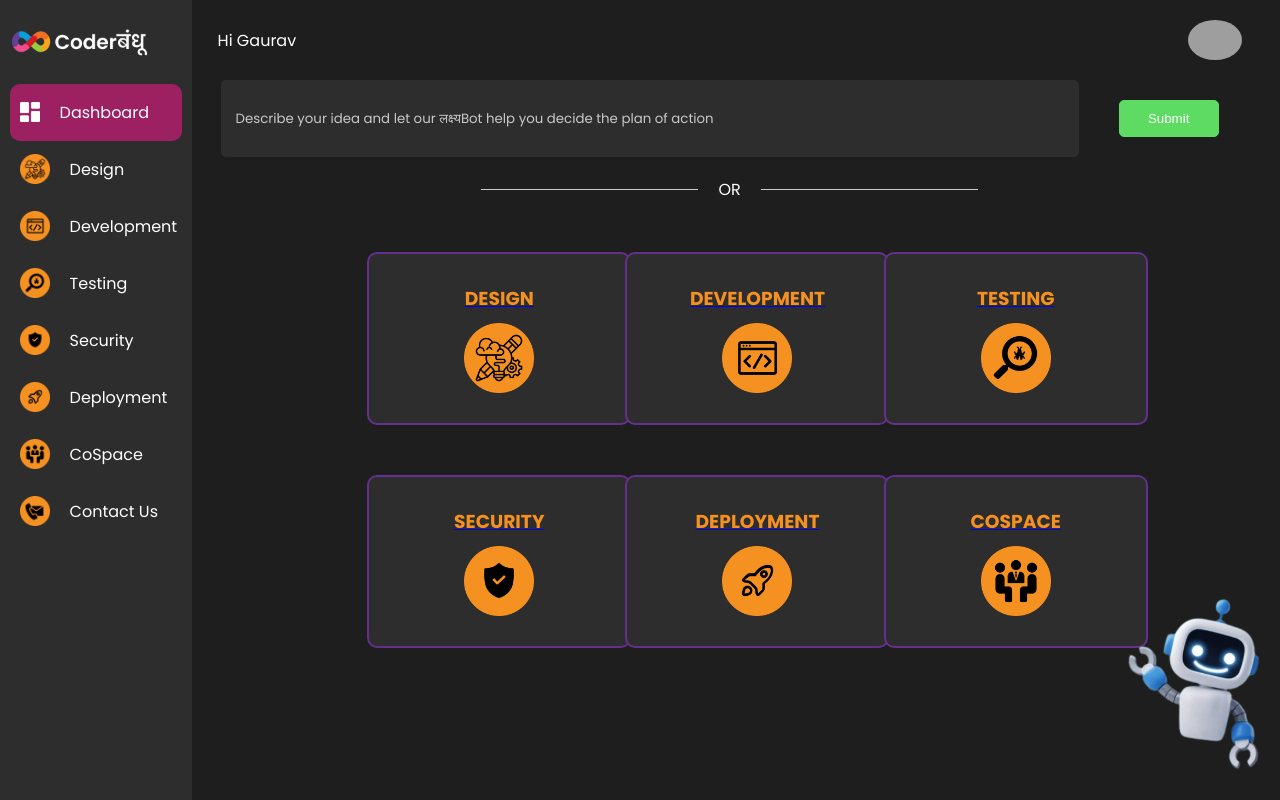
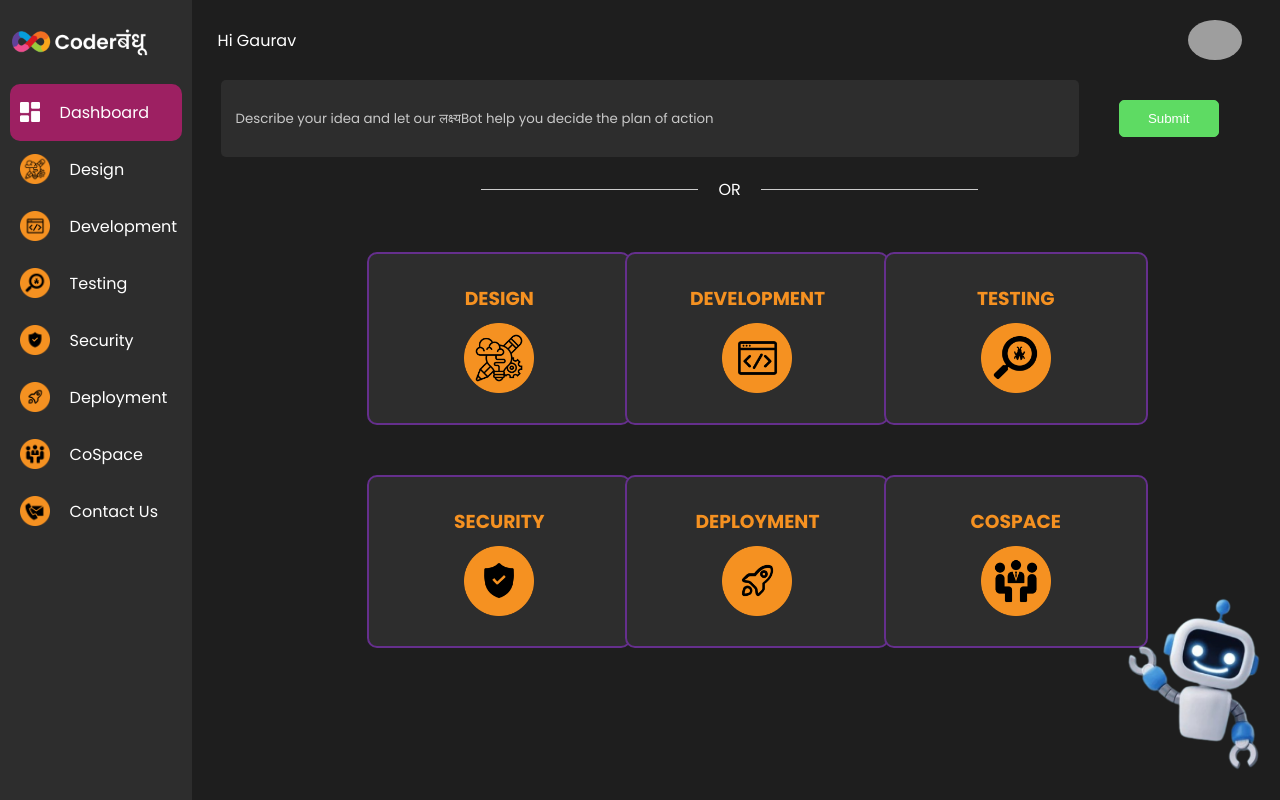
Before and after one commit to shahkushal38/DTDL-CoderBandhu, a React (Create React App) app in the folder frontend/: page / in a window 1280 px wide. Built offline with nearby package versions, Linux system fonts and the light colour scheme; no server answers; grey boxes are pictures that could not be loaded.

Commit message:
Removed text decoration links from home

```diff
--- a/frontend/src/components/Home/Home.css
+++ b/frontend/src/components/Home/Home.css
@@ -66,3 +66,7 @@
     width:150px;
     height: auto;
   }
+
+  .home_nav_tabs a{
+    text-decoration: none;
+  }
--- a/frontend/src/components/Tabs/Tabs.css
+++ b/frontend/src/components/Tabs/Tabs.css
@@ -9,6 +9,7 @@
     border-radius: 10px;
     border: 2px solid #652F8D;
     cursor: pointer;
+    text-decoration: none;
 }
 
 .tabs_container:hover{
```
